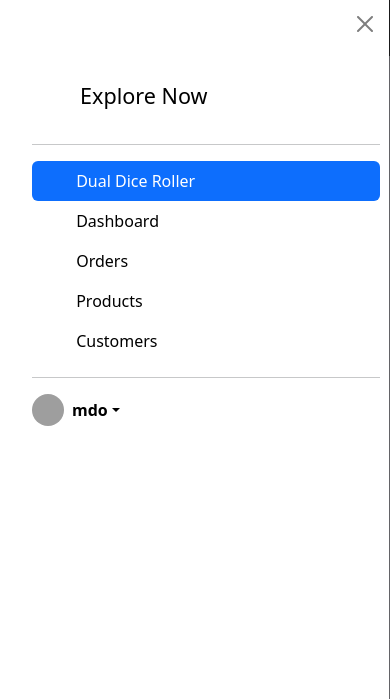
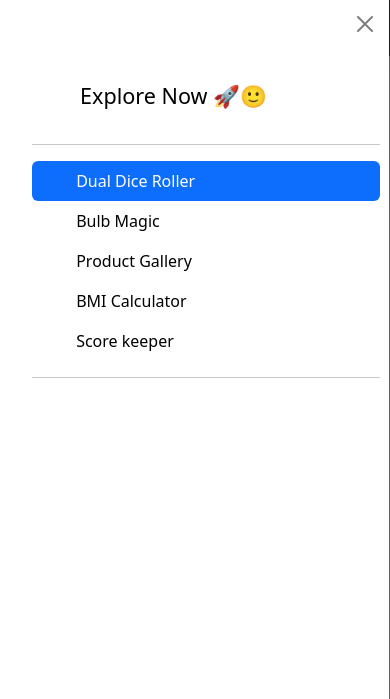
Before and after one commit to bhartiharinkhede44/mini-javascript-projects, a plain HTML site: page index.html in a window 390 px wide. Both pictures are taken after a click on the button 37 px from the left and 28 px from the top of the page. Shown: the top 699 px of the page. Drawn offline with nearby package versions, Linux system fonts and the light colour scheme; grey boxes are pictures that could not be loaded.

Commit message:
initial changes

```diff
--- a/index.html
+++ b/index.html
@@ -32,18 +32,16 @@
             <div class="collapse navbar-collapse" id="navbarSupportedContent">
                 <ul class="navbar-nav me-auto mb-2 mb-lg-0">
                     <li class="nav-item">
-                        <a class="nav-link active text-light" aria-current="page" href="#">Home</a>
+                        <a class="nav-link active text-light fs-6" aria-current="page" href="#">Home</a>
                     </li>
                     <li class="nav-item">
-                        <a class="nav-link text-light" href="#">Link</a>
+                        <a class="nav-link text-light fs-6" href="#">About us</a>
                     </li>
                     <li class="nav-item dropdown">
 
 
                     </li>
-                    <li class="nav-item">
-                        <a class="nav-link disabled" aria-disabled="true">Disabled</a>
-                    </li>
+
                 </ul>
                 <form class="d-flex" role="search">
                     <input class="form-control me-2" type="search" placeholder="Search" aria-label="Search">
@@ -69,7 +67,7 @@
                     <svg class="bi pe-none me-2" width="40" height="32">
                         <use xlink:href="#bootstrap"></use>
                     </svg>
-                    <span class="fs-4">Explore Now</span>
+                    <span class="fs-4">Explore Now 🚀🙂</span>
                 </a>
                 <hr>
                 <ul class="nav nav-pills flex-column mb-auto">
@@ -81,20 +79,20 @@
                             Dual Dice Roller
                         </a>
                     </li>
+                    <li class="nav-item">
+                        <a href="#" class="nav-link link-body-emphasis">
+                            <svg class="bi pe-none me-2" width="16" height="16">
+                                <use xlink:href="#speedometer2"></use>
+                            </svg>
+                            Bulb Magic
+                        </a>
+                    </li>
                     <li>
                         <a href="#" class="nav-link link-body-emphasis">
                             <svg class="bi pe-none me-2" width="16" height="16">
                                 <use xlink:href="#speedometer2"></use>
                             </svg>
-                            Dashboard
-                        </a>
-                    </li>
-                    <li>
-                        <a href="#" class="nav-link link-body-emphasis">
-                            <svg class="bi pe-none me-2" width="16" height="16">
-                                <use xlink:href="#table"></use>
-                            </svg>
-                            Orders
+                            Product Gallery
                         </a>
                     </li>
                     <li>
@@ -102,7 +100,7 @@
                             <svg class="bi pe-none me-2" width="16" height="16">
                                 <use xlink:href="#grid"></use>
                             </svg>
-                            Products
+                            BMI Calculator
                         </a>
                     </li>
                     <li>
@@ -110,28 +108,12 @@
                             <svg class="bi pe-none me-2" width="16" height="16">
                                 <use xlink:href="#people-circle"></use>
                             </svg>
-                            Customers
+                            Score keeper
                         </a>
                     </li>
                 </ul>
                 <hr>
-                <div class="dropdown">
-                    <a href="#"
-                        class="d-flex align-items-center link-body-emphasis text-decoration-none dropdown-toggle"
-                        data-bs-toggle="dropdown" aria-expanded="false">
-                        <img src="https://github.com/mdo.png" alt="" width="32" height="32" class="rounded-circle me-2">
-                        <strong>mdo</strong>
-                    </a>
-                    <ul class="dropdown-menu text-small shadow">
-                        <li><a class="dropdown-item" href="#">New project...</a></li>
-                        <li><a class="dropdown-item" href="#">Settings</a></li>
-                        <li><a class="dropdown-item" href="#">Profile</a></li>
-                        <li>
-                            <hr class="dropdown-divider">
-                        </li>
-                        <li><a class="dropdown-item" href="#">Sign out</a></li>
-                    </ul>
-                </div>
+
             </div>
         </div>
     </div>
```
